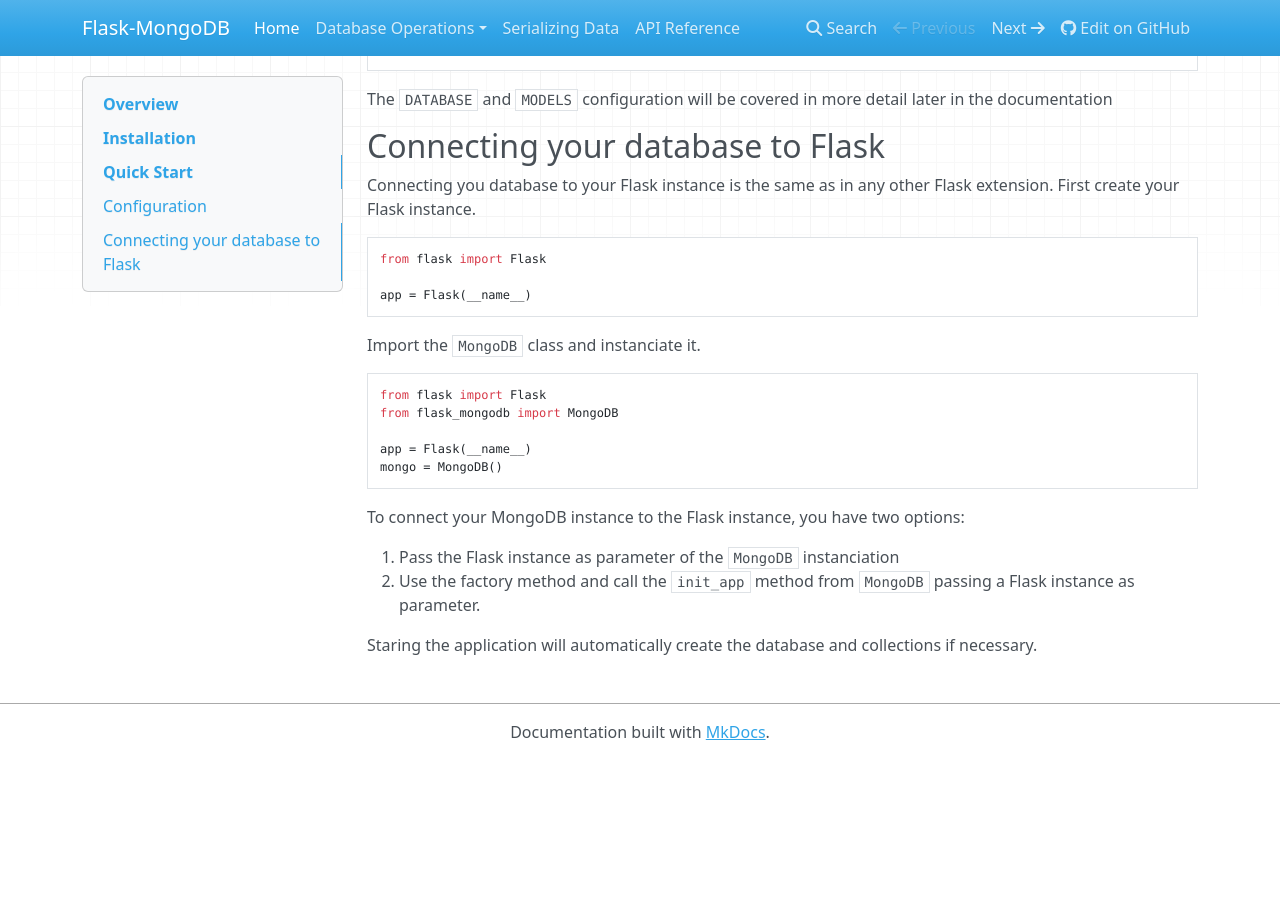
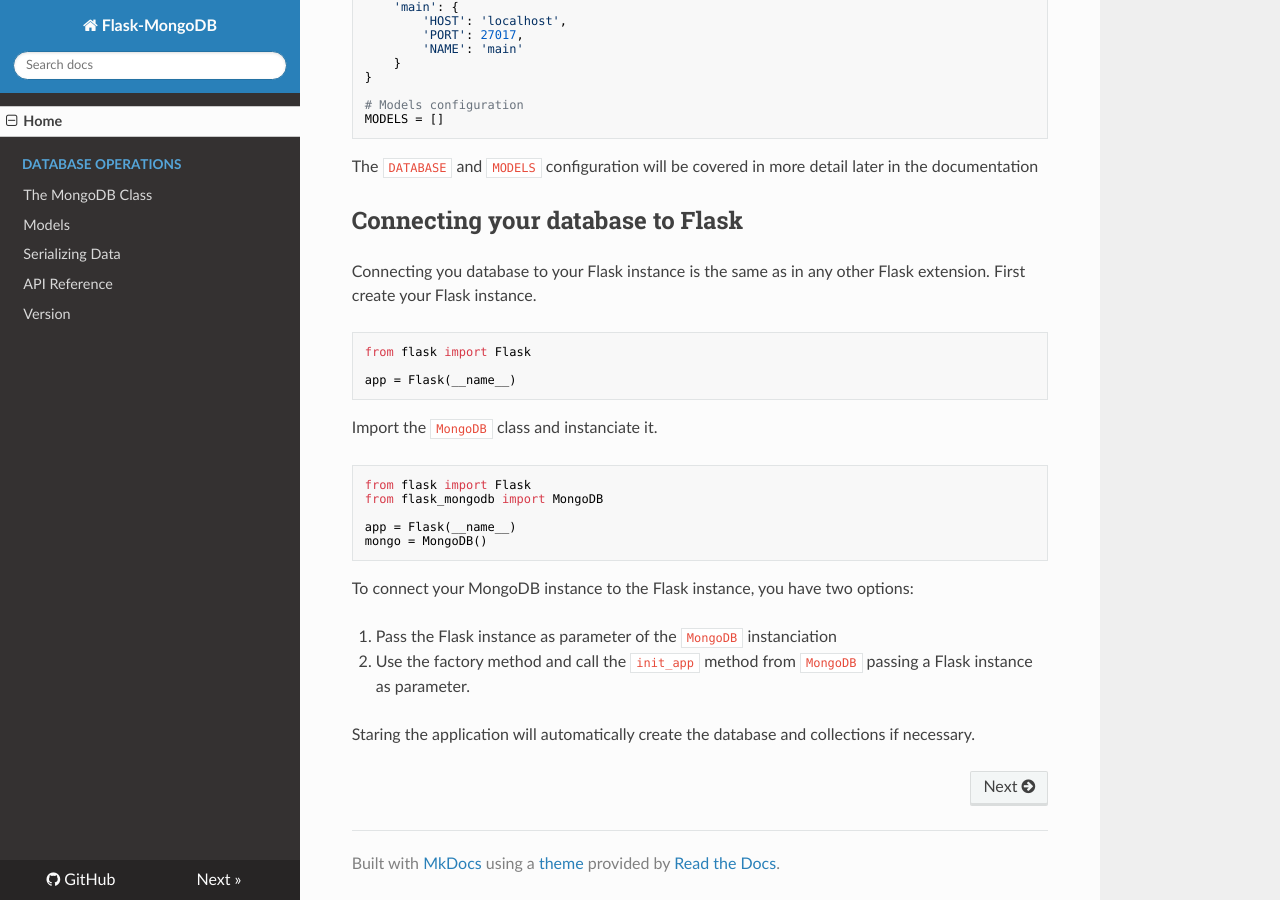
Before and after one commit to juanmanuel96/flask-mongodb, an MkDocs documentation site: the page built from docs/index.md, in a window 1280 px wide and 900 px high, scrolled down 943 px. Built offline with MkDocs 1.6.1, drawn with Linux system fonts in a browser that asks for light colours; nearby versions of some CDN libraries; before the commit the page ends 1703 px from its top, so only the background shows below that; some of the changed lines change nothing that is shown.

Commit message:
mkdocs yaml update

```diff
--- a/mkdocs.yaml
+++ b/mkdocs.yaml
@@ -3,15 +3,16 @@
 repo_url: https://github.com/juanmanuel96/flask-mongodb
 
 nav:
-  - Home : 'index.md'
+  - Home : index.md
   - Database Operations:
-    - 'The MongoDB Class': mongo.md
+    - The MongoDB Class: mongo.md
     - Models: collections.md
   - Serializing Data: serializers.md
   - API Reference: api.md
+  - Version: "../"
 
-# theme:
-#   name: readthedocs
+theme:
+  name: readthedocs
 
 extra_css:
   - stylesheet/extra.css
@@ -19,4 +20,4 @@
 plugins:
   - search
   - mkdocs-versioning:
-      version: 1.5.0
+      version: v1.5.0
```
